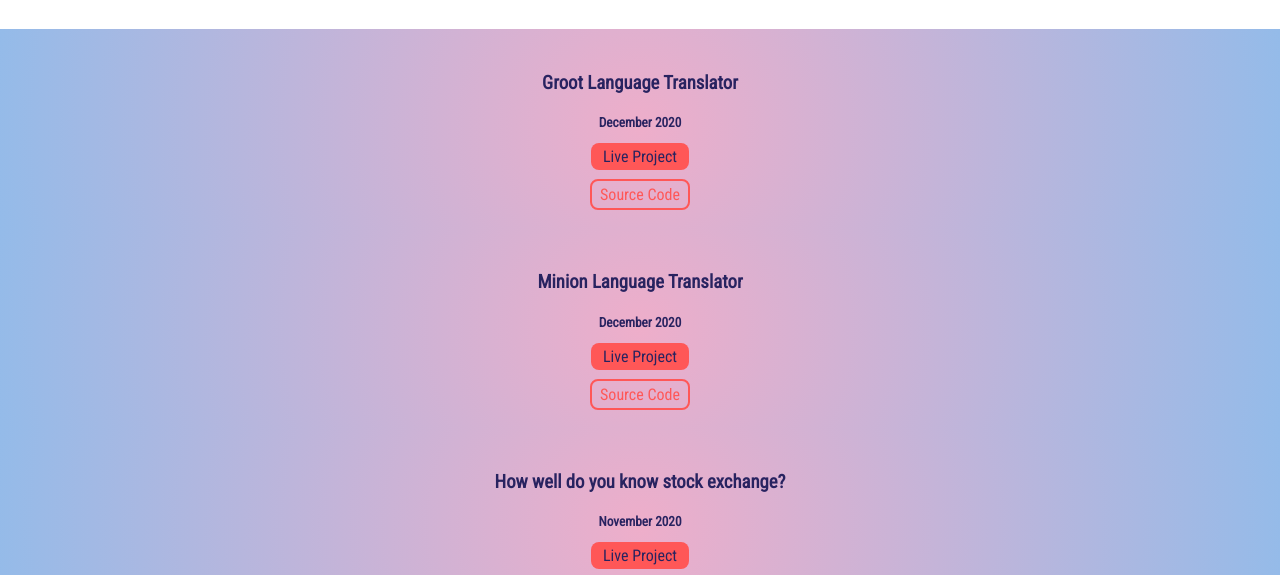
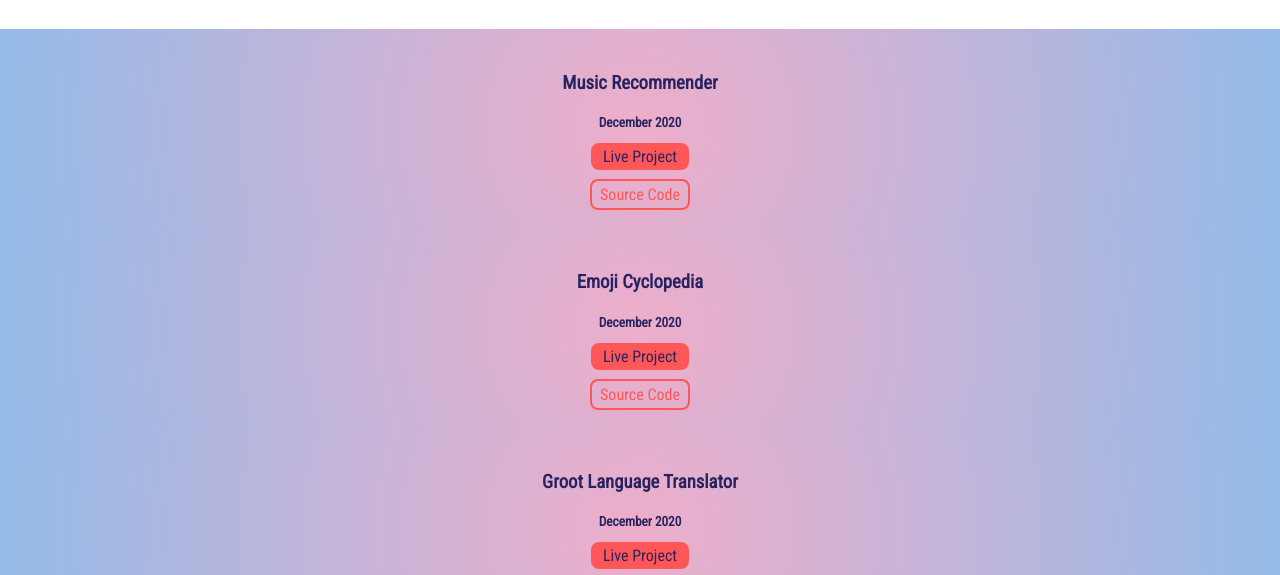
Before and after one commit to pratikkumhar/Pratik-Kumhar-portfolio, a plain HTML site: page projects.html in a window 1280 px wide. Shown: the part 211-786 px from the top of the page. Drawn offline with Linux system fonts and the light colour scheme.

Commit message:
links update

```diff
--- a/projects.html
+++ b/projects.html
@@ -35,6 +35,24 @@
 <!-- Header Ends -->
 
 <!-- Section -->
+        <section class="section-sect4">
+            <h3 class="sect3-head3">Music Recommender</h3>
+            <small><strong>December 2020</strong></small>
+            <p class="sect3-para" ></p>
+            <a class="link1" href="https://oerrn.csb.app/">Live Project</a><br><br>
+            <a class="link2" href="https://codesandbox.io/s/musicrecommends-oerrn">Source Code</a>
+
+        </section>
+
+        <section class="section-sect4">
+            <h3 class="sect3-head3">Emoji Cyclopedia</h3>
+            <small><strong>December 2020</strong></small>
+            <p class="sect3-para" ></p>
+            <a class="link1" href="https://3d1hp.csb.app/">Live Project</a><br><br>
+            <a class="link2" href="https://codesandbox.io/s/emotetranslation-3d1hp">Source Code</a>
+
+        </section>
+
         <section class="section-sect4">
             <h3 class="sect3-head3">Groot Language Translator</h3>
             <small><strong>December 2020</strong></small>
```
